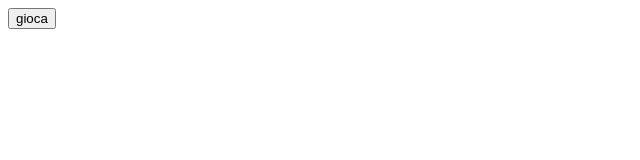
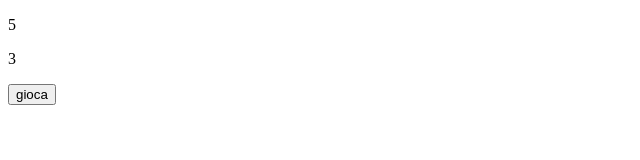
Before and after one commit to Simone-Corso/js-mail-dadi, a plain HTML site: page index.html in a window 1280 px wide. Both pictures are taken after a click on the button "gioca". Shown: the whole page, without its empty margins (0-640 px from the left). Drawn offline with Linux system fonts and the light colour scheme.

Commit message:
funziona il gioco, c'è scritto stampato prima di iniziare giocatore e computer

```diff
--- a/index.html
+++ b/index.html
@@ -7,6 +7,12 @@
 </head>
 <body>
     <header>
+        <p id="computer">
+            computer
+        </p>
+        <p id="giocatore">
+            giocatore
+        </p>
         <button type="button" id="gioca">
             gioca
         </button>
--- a/js/index.js
+++ b/js/index.js
@@ -12,13 +12,23 @@
 //1.- creare una variabile per generare il numero casuale per il giocatore
 //  - andrò ad assegnare un numero randomico alla varibile"giocatore".
 //  - quindi userò la funzione del math.random, come dice l'esercizio dal 1 al 6.
-let giocatore = Math.floor(Math.random() *6 +1);
+let giocatore
 console.log(giocatore);
 
 //2.- creare una variabile per generare il numero casuale per il computer
 //qua sotto inserisco la variabile per il computer
-let computer = Math.floor(Math.random() *6 +1);
+let computer
 console.log(computer);
+
+document.getElementById('gioca').onclick = function(){
+    giocatore = Math.floor(Math.random() *6 +1);
+
+    computer = Math.floor(Math.random() *6 +1);
+
+    document.getElementById('giocatore').innerHTML = giocatore;
+    document.getElementById('computer').innerHTML = computer;
+}
+
 //  - andrò ad assegnare un numero randomico alla varibile"computer".
 //  - quindi userò la funzione del math.random, come dice l'esercizio dal 1 al 6.
 //  - per far si che funzioni il numero a random, dovremmo creare un input di tipo "button" nell'HTML che genera un numero randomico.
```
